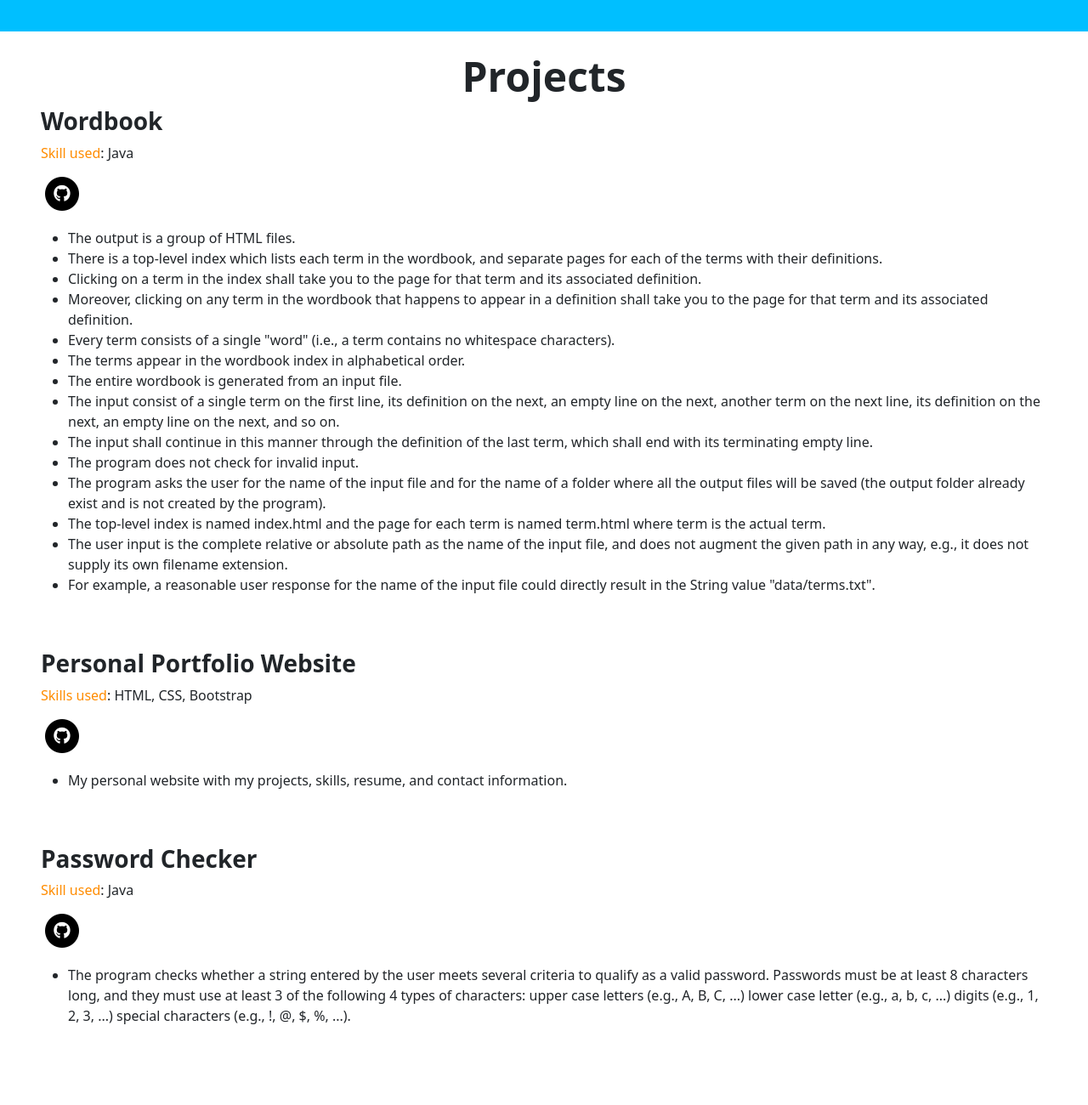
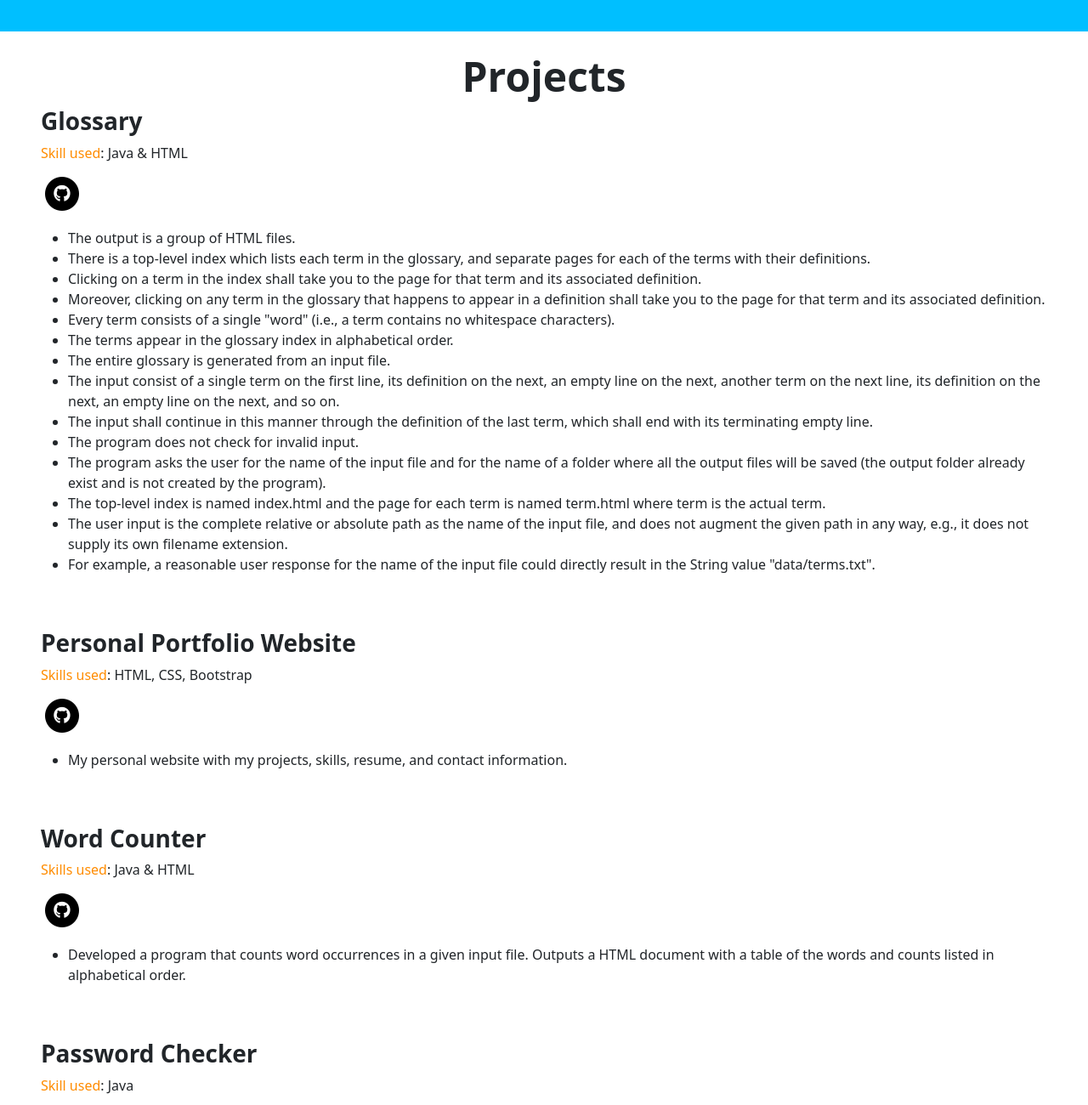
Before and after one commit to VictorRuan18/Personal-Portfolio-Website, a plain HTML site: page index.html in a window 1280 px wide. Shown: the part 2520-3820 px from the top of the page at 85% size. Drawn offline with nearby package versions, Linux system fonts and the light colour scheme.

Commit message:
Added new project & updated resume

```diff
--- a/index.html
+++ b/index.html
@@ -38,7 +38,7 @@
             <li class="nav-item">
 
 
-            <a class="nav-link" href="https://drive.google.com/file/d/1g0bGXkY2fqeXJOTfGhBlb4ydsHr-lyJD/view?usp=sharing" target="blank"> <i class="bi bi-file-earmark-text"></i> <b> Resume</b></a>
+            <a class="nav-link" href="https://drive.google.com/file/d/17Z0yFLbWsjPJp7Pwu4WXtb8PY0sl8UGd/view?usp=sharing" target="blank"> <i class="bi bi-file-earmark-text"></i> <b> Resume</b></a>
             </li>
           </ul>
         </div>
@@ -96,7 +96,7 @@
               Skills</a>
 <a class="btn btn-light btn-xl m-3" href="#Projects">
               Projects</a>
-<a class="btn btn-dark btn-xl" href="https://drive.google.com/file/d/1g0bGXkY2fqeXJOTfGhBlb4ydsHr-lyJD/view?usp=sharing" target="blank"> <i class="bi bi-file-earmark-text"></i> <b> Resume</b></a>
+<a class="btn btn-dark btn-xl" href="https://drive.google.com/file/d/17Z0yFLbWsjPJp7Pwu4WXtb8PY0sl8UGd/view?usp=sharing" target="blank"> <i class="bi bi-file-earmark-text"></i> <b> Resume</b></a>
 <br><br><br><br><br>
 <div id="Skills">
 
@@ -189,8 +189,8 @@
 
 
       <div class="col-sm-12 col-md-12 col-lg-12">
-            <h3 style="font-weight:bold;">Wordbook</h3>
-          <p style="font-weight:500;"><span style="color:#FF8C00;">Skill used</span>: Java</p>
+            <h3 style="font-weight:bold;">Glossary</h3>
+          <p style="font-weight:500;"><span style="color:#FF8C00;">Skill used</span>: Java & HTML</p>
 
                    <a href="https://github.com/VictorRuan18/Glossary" target="_blank" style="color:black;">
                                      <span class="fa-stack fa-lg">
@@ -204,10 +204,10 @@
 
                                           <ul style="padding-top:20px;">
                                              <li>
-                                               The output is a group of HTML files. <li>There is a top-level index which lists each term in the wordbook, and separate pages for each of the terms with their definitions. </li> <li> Clicking on a term in the index shall take you to the page for that term and its associated definition. </li> <li> Moreover, clicking on any term in the wordbook that happens to appear in a definition shall take you to the page for that term and its associated definition. </li>
+                                               The output is a group of HTML files. <li>There is a top-level index which lists each term in the glossary, and separate pages for each of the terms with their definitions. </li> <li> Clicking on a term in the index shall take you to the page for that term and its associated definition. </li> <li> Moreover, clicking on any term in the glossary that happens to appear in a definition shall take you to the page for that term and its associated definition. </li>
                                  <li>Every term consists of a single "word" (i.e., a term contains no whitespace characters).</li>
-                                 <li>The terms appear in the wordbook index in alphabetical order.</li>
-                                 <li>The entire wordbook is generated from an input file. </li><li> The input consist of a single term on the first line, its definition on the next, an empty line on the next, another term on the next line, its definition on the next, an empty line on the next, and so on. </li> <li>The input shall continue in this manner through the definition of the last term, which shall end with its terminating empty line. </li> <li>The program does not check for invalid input.</li>
+                                 <li>The terms appear in the glossary index in alphabetical order.</li>
+                                 <li>The entire glossary is generated from an input file. </li><li> The input consist of a single term on the first line, its definition on the next, an empty line on the next, another term on the next line, its definition on the next, an empty line on the next, and so on. </li> <li>The input shall continue in this manner through the definition of the last term, which shall end with its terminating empty line. </li> <li>The program does not check for invalid input.</li>
                                 <li> The program asks the user for the name of the input file and for the name of a folder where all the output files will be saved (the output folder already exist and is not created by the program). </li><li>The top-level index is named index.html and the page for each term is named term.html where term is the actual term.</li>
                                 <li>The user input is the complete relative or absolute path as the name of the input file, and does not augment the given path in any way, e.g., it does not supply its own filename extension. </li> <li>For example, a reasonable user response for the name of the input file could directly result in the String value "data/terms.txt".</li>
 
@@ -233,6 +233,27 @@
 
       </li>
       <br><br>
+</div>
+
+<div class="col-sm-12 col-md-12 col-lg-12">
+    <h3 style="font-weight:bold;">Word Counter</h3>
+    <p style="font-weight:500;"><span style="color:#FF8C00;">Skills used</span>: Java & HTML</p>
+
+           <a href="https://github.com/VictorRuan18/Word-Counter" target="_blank" style="color:black;">
+                             <span class="fa-stack fa-lg">
+                               <i class="fa fa-circle fa-stack-2x"></i>
+                               <i class="fa fa-github fa-stack-1x fa-inverse"></i>
+                             </span>
+
+                           </a>
+
+     <ul style="padding-top:20px;">
+        <li>
+          Developed a program that counts word occurrences in a given input file.
+    Outputs a HTML document with a table of the words and counts listed in alphabetical order.
+
+    </li>
+    <br><br>
 </div>
 
 
```
